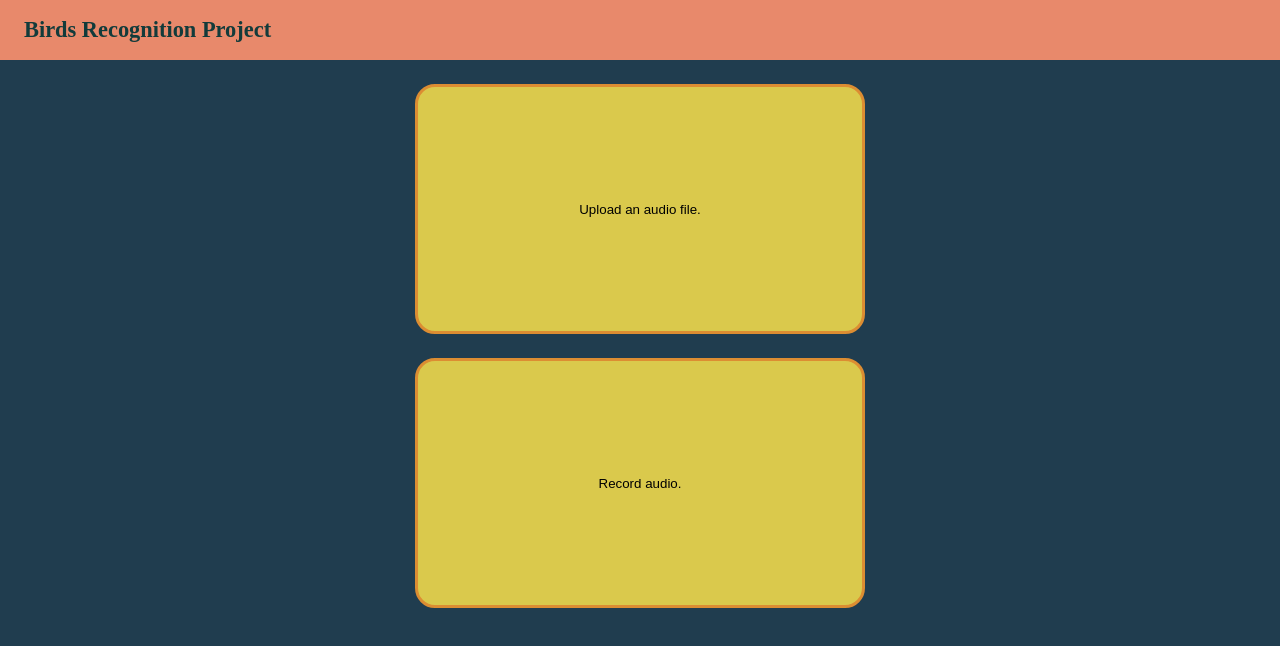
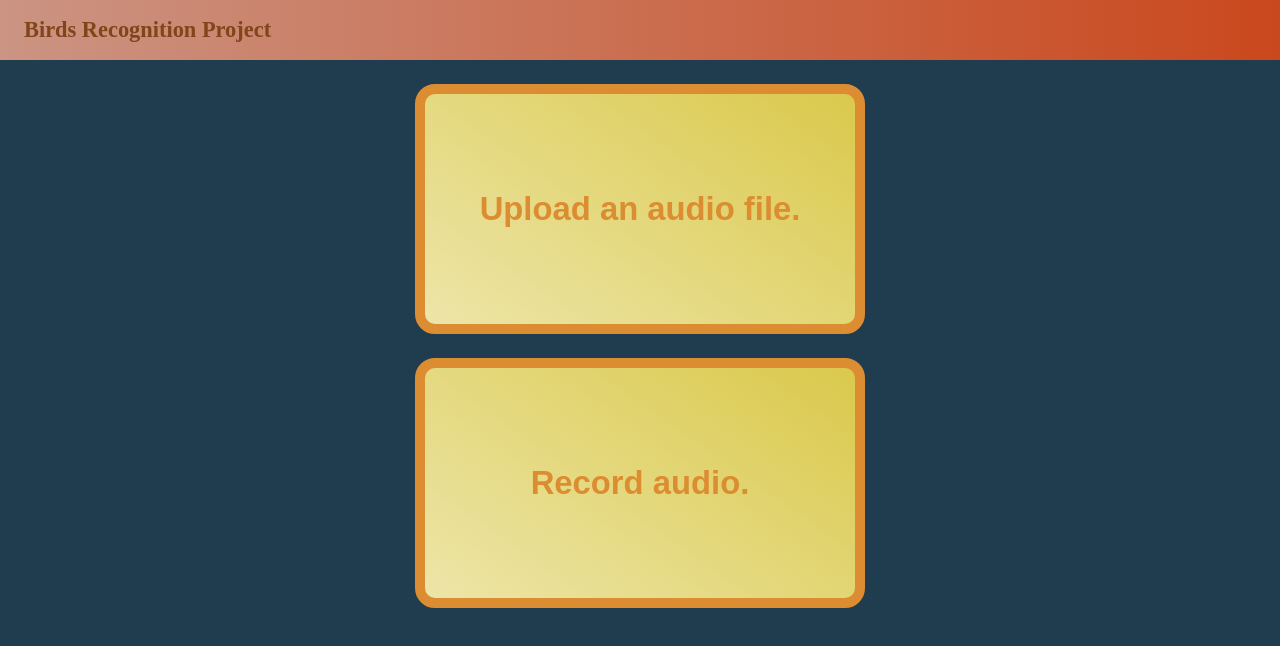
Before and after one commit to martindabuilder/BirdRecognitionApp, a React app in the folder frontend/: page / in a window 1280 px wide. Shown: the top 646 px of the page. Built offline with nearby package versions, Linux system fonts and the light colour scheme; the HTML template or start-up script is replaced by a standard one.

Commit message:
Some more button and title bar work

```diff
--- a/frontend/src/components/MainSection/PredictButtons/buttons.css
+++ b/frontend/src/components/MainSection/PredictButtons/buttons.css
@@ -1,6 +1,7 @@
 .predict-button{
-    background-color:rgb(218, 201, 76);
-    border: 3px solid rgb(220, 141, 50);
+    background: linear-gradient(35deg, rgb(237, 229, 168), rgb(218, 201, 76));
+
+    border: 10px solid rgb(220, 141, 50);
     border-radius: 20px;
     padding: 10px;
 
@@ -8,4 +9,13 @@
     height: 250px;
 
     text-align: center;
+    font-size: 2.05rem;
+    font-weight: 600;
+    color: rgb(220, 141, 50);
+
+    transition: transform 0.15s ease, box-shadow 0.15s ease;
 }
+
+.predict-button:hover{
+    transform: scale(1.02);
+}
--- a/frontend/src/components/MainSection/TitleBar/title-bar.css
+++ b/frontend/src/components/MainSection/TitleBar/title-bar.css
@@ -1,13 +1,13 @@
 .title-bar{
-    background: linear-gradient(90deg, #E8896B, #E8896B);
+    background: linear-gradient(90deg, #cb9483, #ca481d);
     height: 60px;
     width: 100%;
     display: flex;
     align-items: center;
-    padding: 0 24px;
+    padding:0 24px;
     box-sizing: border-box;
     font-family: 'Fraunces', serif;
     font-size: 1.4rem;
     font-weight: 600;
-    color: #123B3B;
+    color: #80461a;
 }
```
